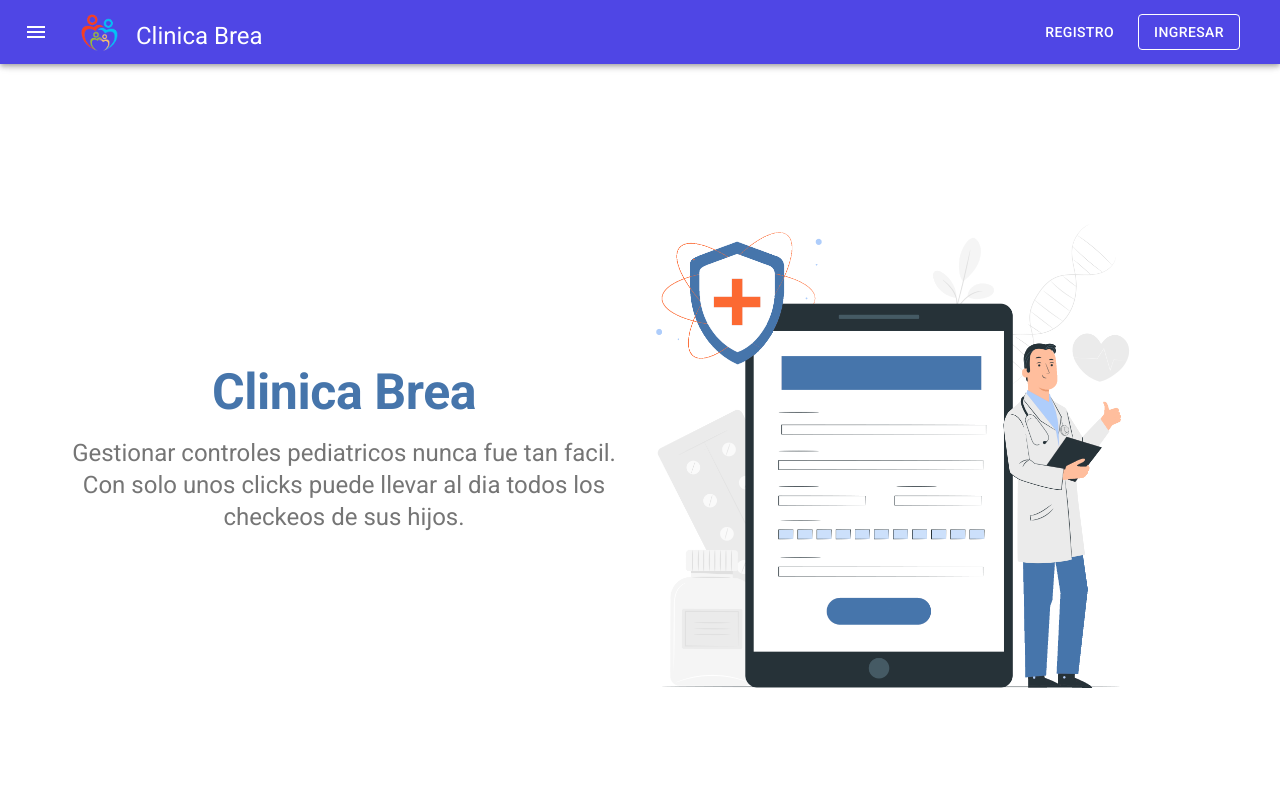
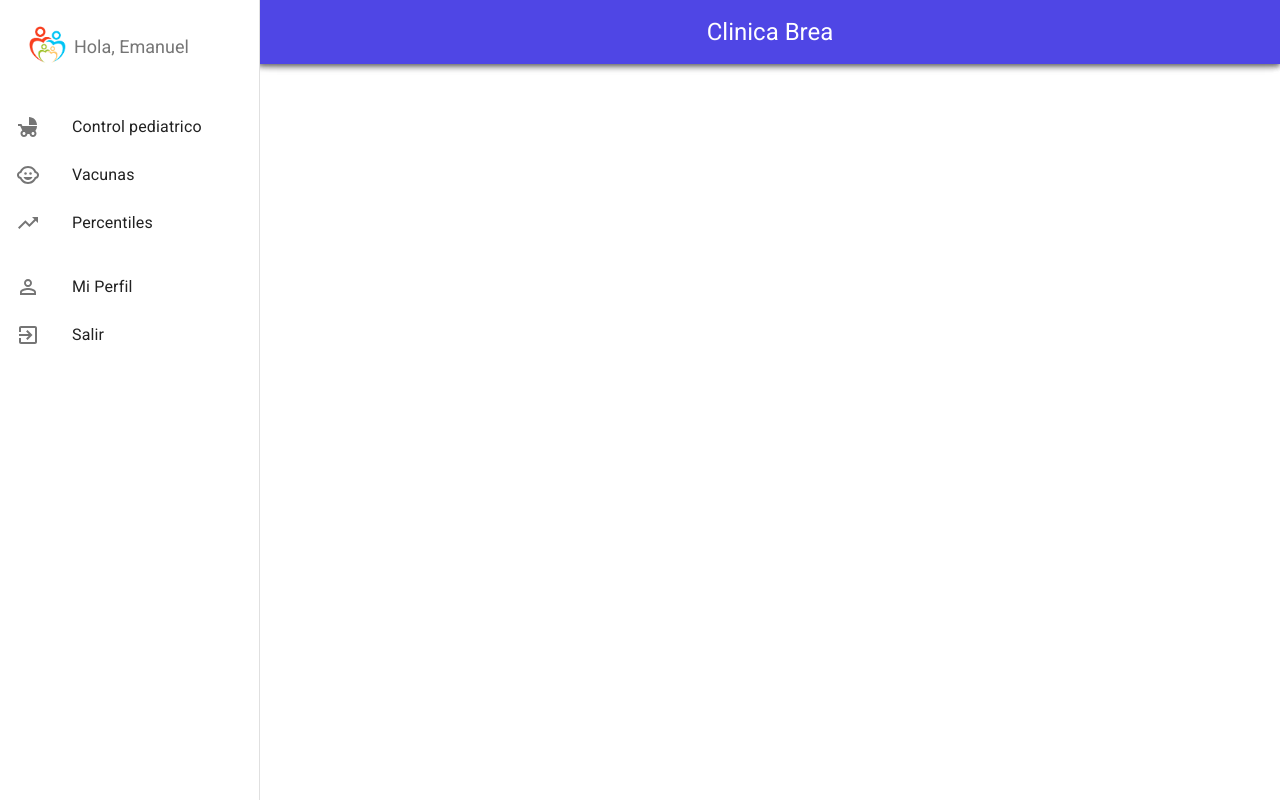
Before and after one commit to emanuelbrea/ai-2021, a React (Create React App) app: page /dashboard in a window 1280 px wide. Shown: the top 802 px of the page. Built offline with nearby package versions, Linux system fonts and the light colour scheme.

Commit message:
Agrego pagina dashboard, con side menu. Quito drawer. Agrego iconos a cada menu. Falta definir si dejar un appbar o no.

```diff
--- a/src/components/Home.js
+++ b/src/components/Home.js
@@ -155,7 +155,7 @@ export default function Home() {
                             <CardMedia
                                 component="img"
                                 src={Doctor}
-                                style={{width:"80%"}}
+                                style={{width: "80%"}}
                             />
                         </Box>
                     </Box>
@@ -208,7 +208,7 @@ export default function Home() {
                             <CardMedia
                                 component="img"
                                 src={Doctores}
-                                style={{width:"80%"}}
+                                style={{width: "80%"}}
                             />
                         </Box>
                         <Box p={1} className={classes.heroContent} data-aos="zoom-in-up" data-aos-duration={1500}>
--- a/src/components/Login.js
+++ b/src/components/Login.js
@@ -28,7 +28,7 @@ function Copyright() {
 
 const useStyles = makeStyles((theme) => ({
     paper: {
-        marginTop: theme.spacing(10),
+        marginTop: theme.spacing(20),
         display: 'flex',
         flexDirection: 'column',
         alignItems: 'center',
--- a/src/components/NavBar.js
+++ b/src/components/NavBar.js
@@ -1,27 +1,12 @@
-import React, {useState} from 'react';
+import React from 'react';
 import {makeStyles} from '@material-ui/core/styles';
 import AppBar from '@material-ui/core/AppBar';
 import Toolbar from '@material-ui/core/Toolbar';
 import Typography from '@material-ui/core/Typography';
 import Button from '@material-ui/core/Button';
-import IconButton from '@material-ui/core/IconButton';
-import MenuIcon from '@material-ui/icons/Menu';
 import {Link, useHistory} from "react-router-dom";
-import {useTheme} from "@material-ui/core";
-import clsx from "clsx";
-import Drawer from "@material-ui/core/Drawer";
-import ChevronLeftIcon from "@material-ui/icons/ChevronLeft";
-import ChevronRightIcon from "@material-ui/icons/ChevronRight";
-import Divider from "@material-ui/core/Divider";
-import List from "@material-ui/core/List";
-import ListItem from "@material-ui/core/ListItem";
-import ListItemIcon from "@material-ui/core/ListItemIcon";
-import InboxIcon from "@material-ui/icons/MoveToInbox";
-import MailIcon from "@material-ui/icons/Mail";
-import ListItemText from "@material-ui/core/ListItemText";
 import logo from '../images/logo.png';
 
-const drawerWidth = 240;
 
 const useStyles = makeStyles((theme) => ({
     root: {
@@ -33,54 +18,6 @@ const useStyles = makeStyles((theme) => ({
     rightToolbar: {
         marginLeft: "auto",
         marginRight: theme.spacing(2)
-    },
-    hide: {
-        display: 'none',
-    },
-    drawer: {
-        width: drawerWidth,
-        flexShrink: 0,
-    },
-    drawerPaper: {
-        width: drawerWidth,
-    },
-    drawerHeader: {
-        display: 'flex',
-        alignItems: 'center',
-        padding: theme.spacing(0, 1),
-        // necessary for content to be below app bar
-        ...theme.mixins.toolbar,
-        justifyContent: 'flex-end',
-    },
-    content: {
-        flexGrow: 1,
-        padding: theme.spacing(3),
-        transition: theme.transitions.create('margin', {
-            easing: theme.transitions.easing.sharp,
-            duration: theme.transitions.duration.leavingScreen,
-        }),
-        marginLeft: -drawerWidth,
-    },
-    contentShift: {
-        transition: theme.transitions.create('margin', {
-            easing: theme.transitions.easing.easeOut,
-            duration: theme.transitions.duration.enteringScreen,
-        }),
-        marginLeft: 0,
-    },
-    appBar: {
-        transition: theme.transitions.create(['margin', 'width'], {
-            easing: theme.transitions.easing.sharp,
-            duration: theme.transitions.duration.leavingScreen,
-        }),
-    },
-    appBarShift: {
-        width: `calc(100% - ${drawerWidth}px)`,
-        marginLeft: drawerWidth,
-        transition: theme.transitions.create(['margin', 'width'], {
-            easing: theme.transitions.easing.easeOut,
-            duration: theme.transitions.duration.enteringScreen,
-        }),
     },
     link: {
         textDecoration: "none",
@@ -102,8 +39,6 @@ const scrollToTop = () => {
 export default function MenuAppBar() {
     const classes = useStyles();
     const history = useHistory();
-    const [open, setOpen] = useState(false);
-    const theme = useTheme();
 
 
     const handleLogin = () => {
@@ -115,31 +50,10 @@ export default function MenuAppBar() {
     };
 
 
-    const handleDrawerOpen = () => {
-        setOpen(true);
-    };
-
-    const handleDrawerClose = () => {
-        setOpen(false);
-    };
-
     return (
         <div className={classes.root}>
-            <AppBar position="fixed"
-                    className={clsx(classes.appBar, {
-                        [classes.appBarShift]: open,
-                    })}
-            >
+            <AppBar position="fixed">
                 <Toolbar>
-                    <IconButton
-                        color="inherit"
-                        aria-label="open drawer"
-                        onClick={handleDrawerOpen}
-                        edge="start"
-                        className={clsx(classes.menuButton, open && classes.hide)}
-                    >
-                        <MenuIcon/>
-                    </IconButton>
                     <Typography variant="h5">
                         <Link to="/" className={classes.link} onClick={scrollToTop}>
                             <img width={50} src={logo} style={{marginBottom: -10}} alt=""/>
@@ -154,39 +68,7 @@ export default function MenuAppBar() {
                 </Toolbar>
             </AppBar>
 
-            <Drawer
-                className={classes.drawer}
-                variant="persistent"
-                anchor="left"
-                open={open}
-                classes={{
-                    paper: classes.drawerPaper,
-                }}
-            >
-                <div className={classes.drawerHeader}>
-                    <IconButton onClick={handleDrawerClose}>
-                        {theme.direction === 'ltr' ? <ChevronLeftIcon/> : <ChevronRightIcon/>}
-                    </IconButton>
-                </div>
-                <Divider/>
-                <List>
-                    {['Inbox', 'Starred', 'Send email', 'Drafts'].map((text, index) => (
-                        <ListItem button key={text}>
-                            <ListItemIcon>{index % 2 === 0 ? <InboxIcon/> : <MailIcon/>}</ListItemIcon>
-                            <ListItemText primary={text}/>
-                        </ListItem>
-                    ))}
-                </List>
-                <Divider/>
-                <List>
-                    {['All mail', 'Trash', 'Spam'].map((text, index) => (
-                        <ListItem button key={text}>
-                            <ListItemIcon>{index % 2 === 0 ? <InboxIcon/> : <MailIcon/>}</ListItemIcon>
-                            <ListItemText primary={text}/>
-                        </ListItem>
-                    ))}
-                </List>
-            </Drawer>
+
         </div>
     );
 }
--- a/src/components/Routing.js
+++ b/src/components/Routing.js
@@ -6,6 +6,7 @@ import PropsRoute from "./PropsRoute";
 import ForgotPassword from "./ForgotPassword";
 import useLocationBlocker from "./useLocationBlocker";
 import Home from "./Home";
+import SideBar from "./SideBar";
 
 function Routing() {
     useLocationBlocker();
@@ -14,6 +15,7 @@ function Routing() {
             <PropsRoute path="/signup" component={Signup}/>
             <PropsRoute path="/login" component={Login}/>
             <PropsRoute path='/reset' component={ForgotPassword}/>
+            <PropsRoute path='/dashboard' component={SideBar}/>
             <PropsRoute path='/' component={Home}/>
 
         </Switch>
--- /dev/null
+++ b/src/components/SideBar.js
@@ -0,0 +1,155 @@
+import React from 'react';
+import {makeStyles} from '@material-ui/core/styles';
+import Drawer from '@material-ui/core/Drawer';
+import CssBaseline from '@material-ui/core/CssBaseline';
+import AppBar from '@material-ui/core/AppBar';
+import Toolbar from '@material-ui/core/Toolbar';
+import List from '@material-ui/core/List';
+import Typography from '@material-ui/core/Typography';
+import ListItem from '@material-ui/core/ListItem';
+import ListItemIcon from '@material-ui/core/ListItemIcon';
+import ListItemText from '@material-ui/core/ListItemText';
+import logo from "../images/logo.png";
+import {Container} from "@material-ui/core";
+import Button from "@material-ui/core/Button";
+import {useHistory} from "react-router-dom";
+import PersonOutlineIcon from '@material-ui/icons/PersonOutline';
+import ExitToAppIcon from '@material-ui/icons/ExitToApp';
+import ChildFriendlyIcon from '@material-ui/icons/ChildFriendly';
+import ChildCareIcon from '@material-ui/icons/ChildCare';
+import TrendingUpIcon from '@material-ui/icons/TrendingUp';
+
+const drawerWidth = 260;
+
+const useStyles = makeStyles((theme) => ({
+    root: {
+        display: 'flex',
+    },
+    title: {
+        flexGrow: 1,
+        textAlign: 'center',
+    },
+    appBar: {
+        width: `calc(100% - ${drawerWidth}px)`,
+        marginLeft: drawerWidth,
+    },
+    drawer: {
+        width: drawerWidth,
+        flexShrink: 0,
+    },
+    drawerPaper: {
+        width: drawerWidth,
+    },
+    // necessary for content to be below app bar
+    toolbar: theme.mixins.toolbar,
+    content: {
+        flexGrow: 1,
+        backgroundColor: theme.palette.background.default,
+        padding: theme.spacing(3),
+    },
+
+    heroContent: {
+        display: 'flex',
+        marginTop: theme.spacing(3),
+        marginBottom: theme.spacing(3),
+        alignItems: 'center',
+    },
+    rightToolbar: {
+        marginLeft: "auto",
+        marginRight: theme.spacing(2)
+    },
+    tagline: {
+        display: "inline-block",
+        marginLeft: 10,
+    },
+    menuItem: {
+        '&:hover': {
+            backgroundColor: "#f2f6f9",
+        },
+    }
+
+}));
+
+const menuOptions = [
+    {
+        name: "Control pediatrico",
+        icon: <ChildFriendlyIcon/>,
+    },
+    {
+        name: "Vacunas",
+        icon: <ChildCareIcon/>,
+    },
+    {
+        name: "Percentiles",
+        icon: <TrendingUpIcon/>,
+    }
+
+];
+
+
+const menuPerfil = [
+    {
+        name: "Mi Perfil",
+        icon: <PersonOutlineIcon/>,
+    },
+    {
+        name: "Salir",
+        icon: <ExitToAppIcon/>,
+    }
+
+];
+
+export default function SideBar() {
+    const classes = useStyles();
+
+    return (
+        <div className={classes.root}>
+            <CssBaseline/>
+            <AppBar position="fixed" className={classes.appBar}>
+                <Toolbar>
+                    <Typography variant="h5" className={classes.title}>
+                        Clinica Brea
+                    </Typography>
+                </Toolbar>
+            </AppBar>
+            <Drawer
+                className={classes.drawer}
+                variant="permanent"
+                classes={{
+                    paper: classes.drawerPaper,
+                }}
+                anchor="left"
+            >
+                <div className={classes.toolbar}>
+                    <Container className={classes.heroContent}>
+                        <div className="item">
+                            <img width={50} src={logo} alt=""/>
+                        </div>
+                        <div className="item">
+                            <Typography variant="h5" style={{fontSize: '18px'}} color="textSecondary">
+                                Hola, Emanuel
+                            </Typography>
+                        </div>
+                    </Container>
+                </div>
+                <List>
+                    {menuOptions.map((option, index) => (
+                        <ListItem button key={index} className={classes.menuItem}>
+                            <ListItemIcon>{option.icon}</ListItemIcon>
+                            <ListItemText primary={option.name}/>
+                        </ListItem>
+                    ))}
+                </List>
+                <List>
+                    {menuPerfil.map((option, index) => (
+                        <ListItem button key={index} className={classes.menuItem}>
+                            <ListItemIcon>{option.icon}</ListItemIcon>
+                            <ListItemText primary={option.name}/>
+                        </ListItem>
+                    ))}
+                </List>
+            </Drawer>
+
+        </div>
+    );
+}
```
